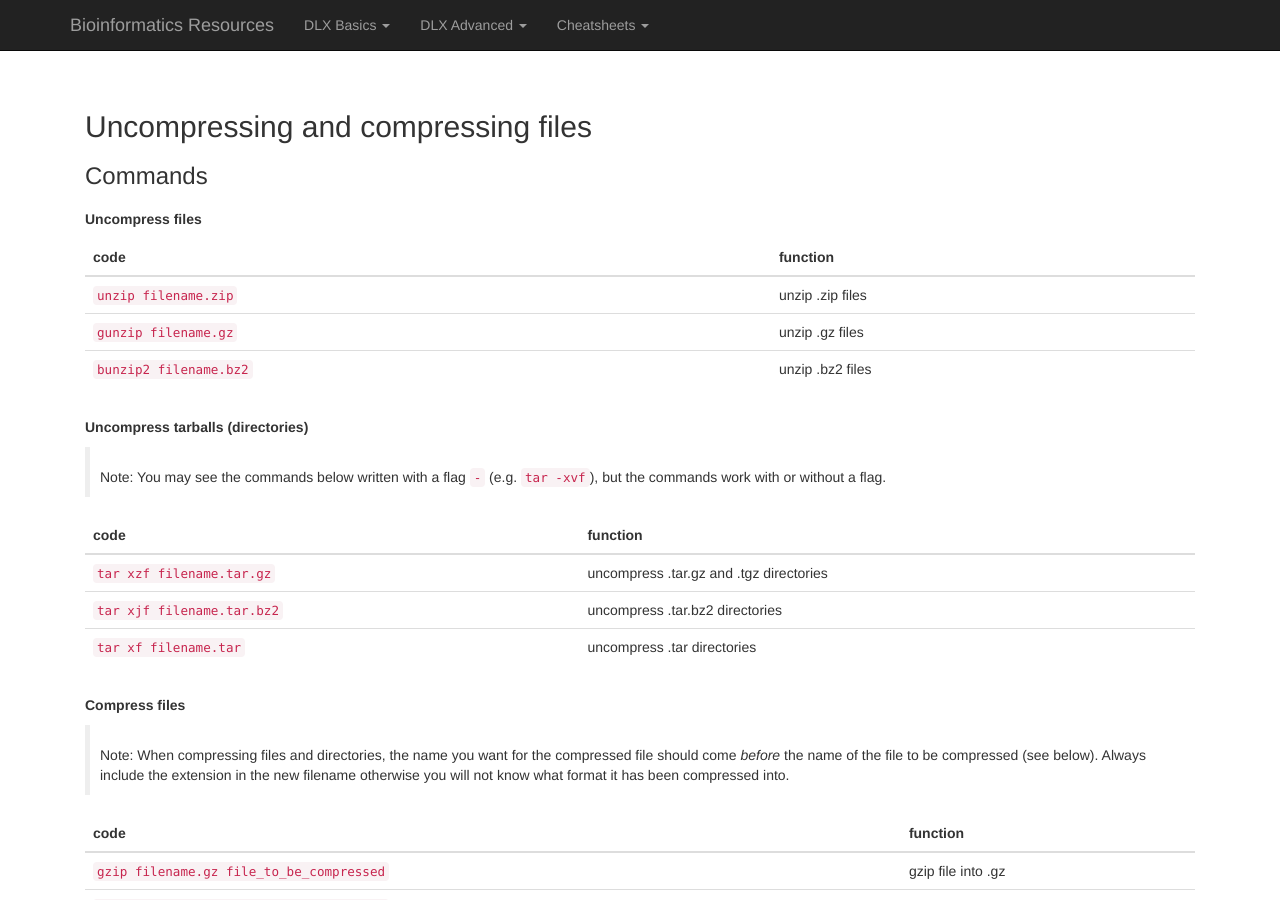
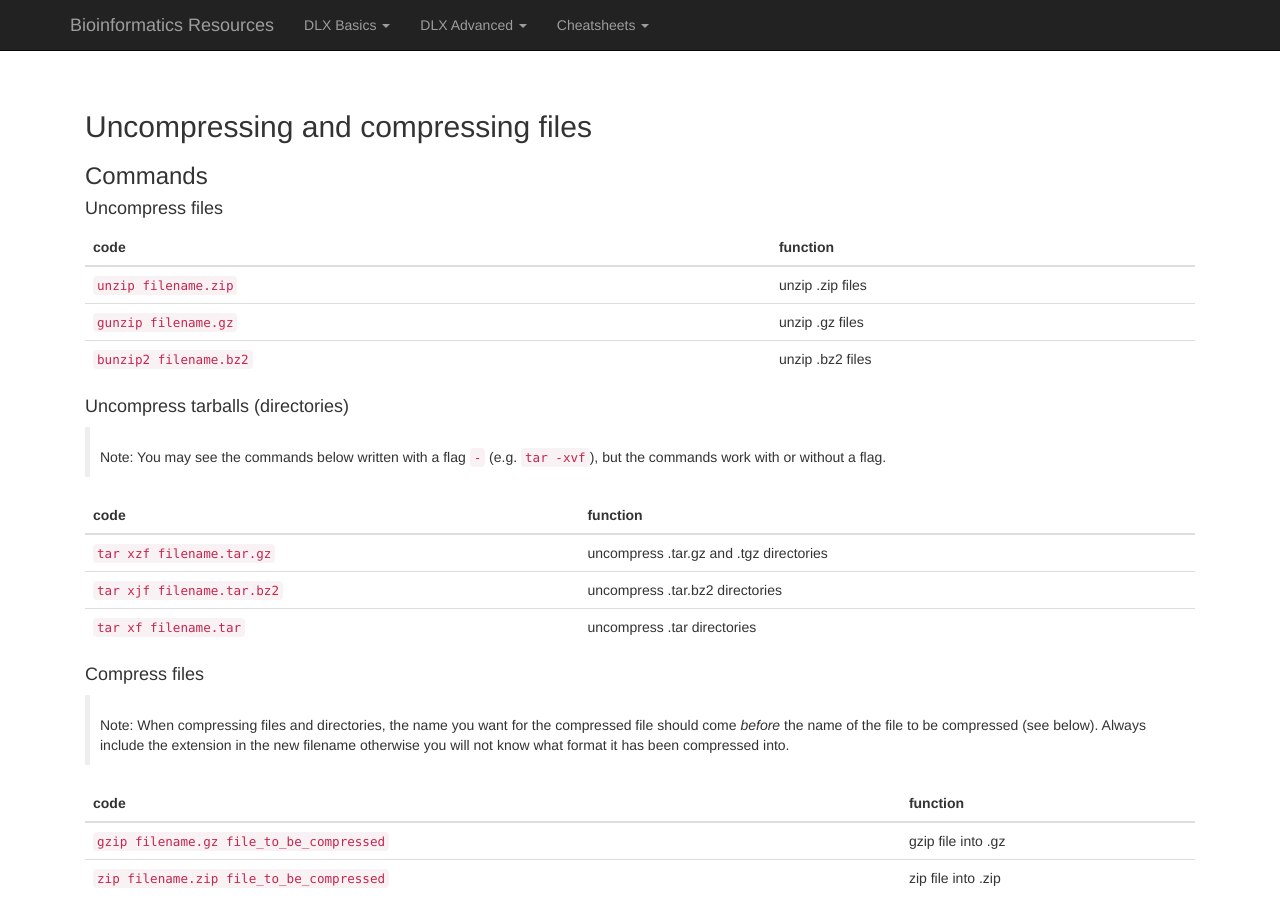
Before and after one commit to karajones/karajones.github.io, a Jekyll site: the page built from commands/basics5.md, in a window 1280 px wide and 900 px high. Built offline with Jekyll 4.4.1, drawn with Linux system fonts in a browser that asks for light colours; nearby versions of some CDN libraries; our own code applies the rules of GitHub Pages for plain Markdown files.

```diff
--- a/commands/basics5.md
+++ b/commands/basics5.md
@@ -2,7 +2,7 @@
 
 ### Commands
 
-**Uncompress files**
+#### Uncompress files
 
 | code | function |
 | ----- | ----- |
@@ -10,7 +10,7 @@
 | `gunzip filename.gz` | unzip .gz files |
 | `bunzip2 filename.bz2` | unzip .bz2 files |
 
-**Uncompress tarballs (directories)**
+#### Uncompress tarballs (directories)
 
 > Note: You may see the commands below written with a flag `-` (e.g. `tar -xvf`), but the commands work with or without a flag.
 
@@ -20,7 +20,7 @@
 | `tar xjf filename.tar.bz2` | uncompress .tar.bz2 directories |
 | `tar xf filename.tar` | uncompress .tar directories |
 
-**Compress files**
+#### Compress files
 
 > Note: When compressing files and directories, the name you want for the compressed file should come _before_ the name of the file to be compressed (see below). Always include the extension in the new filename otherwise you will not know what format it has been compressed into.
 
@@ -29,7 +29,7 @@
 | `gzip filename.gz file_to_be_compressed` | gzip file into .gz |
 | `zip filename.zip file_to_be_compressed` | zip file into .zip |
 
-**Compress directories**
+#### Compress directories
 
 | code | function |
 | ----- | ----- |
@@ -39,14 +39,14 @@
 
 ### Usage examples
 
-**Uncompressing tarballs (directories)**
+#### Uncompressing tarballs (directories)
 
 | code | function |
 | ----- | ----- |
 | `tar xzvf directory.tar.gz` | verbose option; list all files being uncompressed on screen |
 | `tar xzf directory.tar.gz` | non-verbose option; no feedback on screen |
 
-**Compressing files**
+#### Compressing files
 
 | code | function |
 | ----- | ----- |
```
